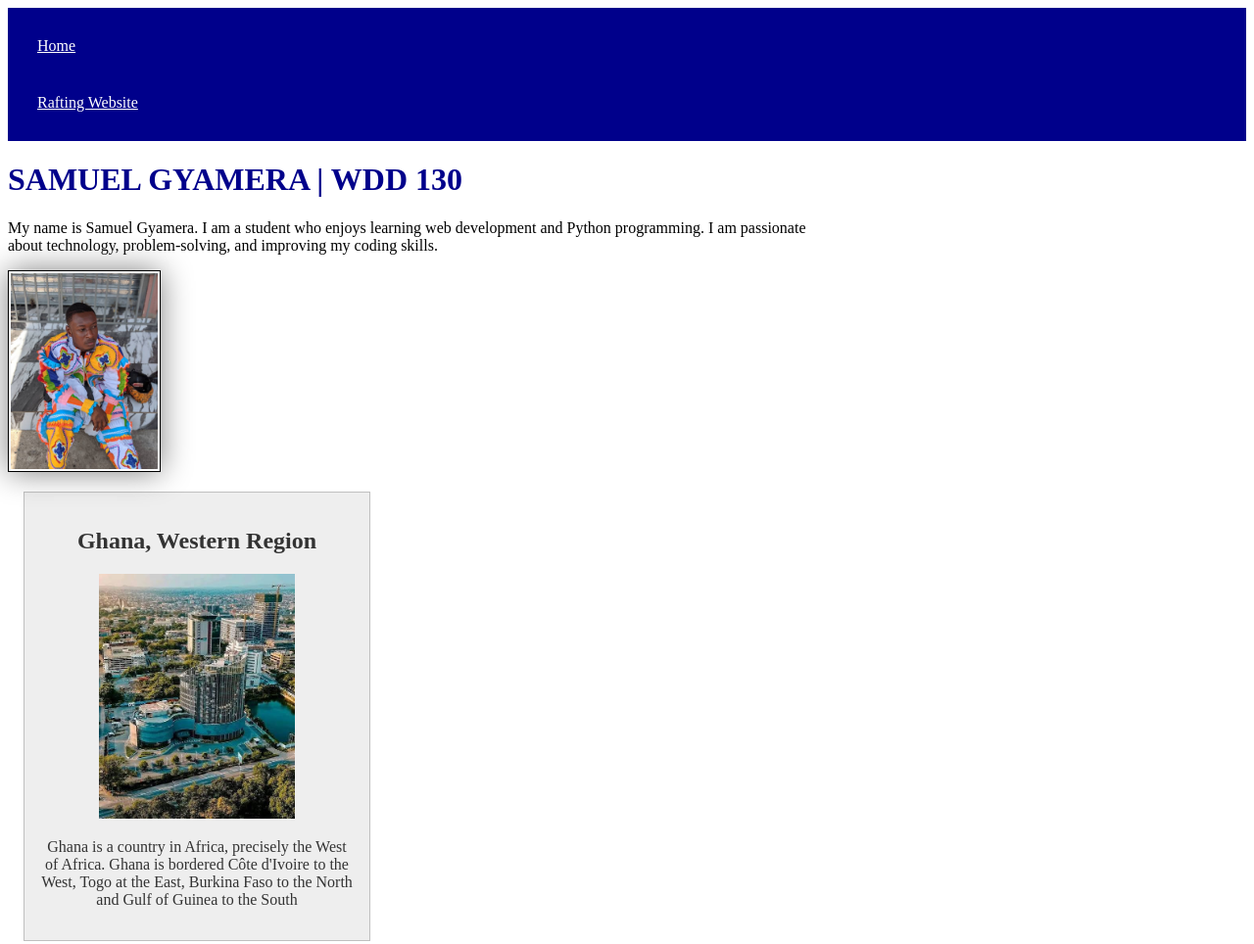
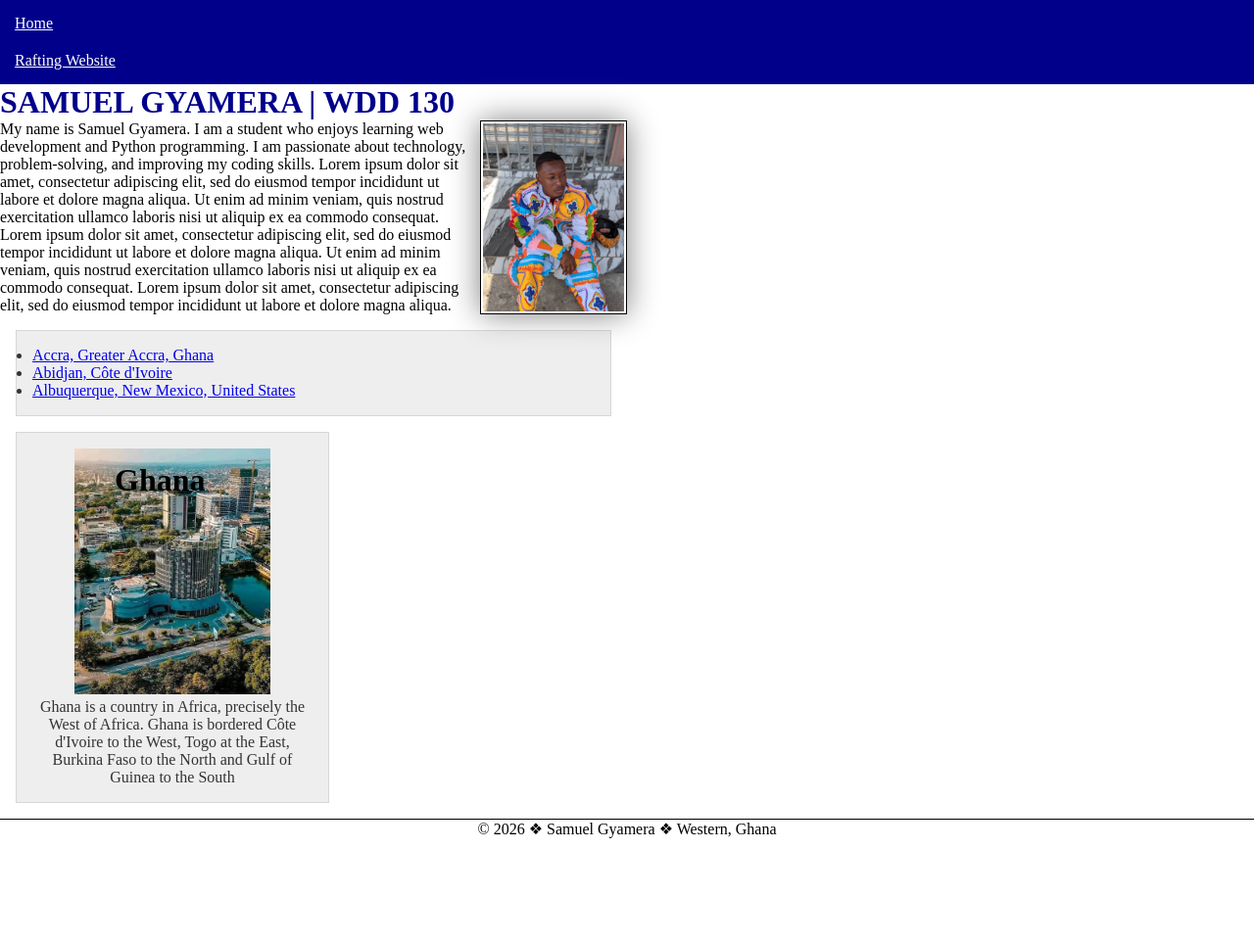
Before and after one commit to Jacks259/wdd130, a plain HTML site: page index.html in a window 1280 px wide. Shown: the top 964 px of the page at 98% size. After the commit the page ends 856 px from the top, so only its background shows below. Drawn offline with Linux system fonts and the light colour scheme.

Commit message:
The page layout was enhanced

```diff
--- a/index.html
+++ b/index.html
@@ -20,21 +20,44 @@
 
     <main>
         <h1>SAMUEL GYAMERA | WDD 130</h1>
+        <img src="images/profile.jpg" alt="Hello, my name is Samuel Gyamera" width="200">
         <p>
         My name is Samuel Gyamera. I am a student
         who enjoys learning web development and Python
         programming. I am passionate about technology,
         problem-solving, and improving my coding skills.
+
+        Lorem ipsum dolor sit amet, consectetur adipiscing elit,
+        sed do eiusmod tempor incididunt ut labore et dolore magna aliqua.
+        Ut enim ad minim veniam, quis nostrud exercitation ullamco laboris
+        nisi ut aliquip ex ea commodo consequat.
+        Lorem ipsum dolor sit amet, consectetur adipiscing elit,
+        sed do eiusmod tempor incididunt ut labore et dolore magna aliqua.
+        Ut enim ad minim veniam, quis nostrud exercitation ullamco laboris
+        nisi ut aliquip ex ea commodo consequat.
+        Lorem ipsum dolor sit amet, consectetur adipiscing elit,
+        sed do eiusmod tempor incididunt ut labore et dolore magna aliqua.
+
         </p>
 
-    <img src="images/profile.jpg" alt="Hello, my name is Samuel Gyamera" width="200">
+    <ul class="box">
+        <li><a href="https://www.churchofjesuschrist.org/temples/details/accra-ghana-temple?lang=eng" target="_blank" rel="noopener">Accra, Greater Accra, Ghana</a></li>
+        <li><a href="https://www.churchofjesuschrist.org/temples/details/abidjan-ivory-coast-temple?lang=eng" target="_blank" rel="noopener">Abidjan, Côte d'Ivoire</a></li>
+        <li><a href="https://www.churchofjesuschrist.org/temples/details/albuquerque-new-mexico-temple?lang=eng" target="_blank" rel="noopener">Albuquerque, New Mexico, United States</a></li>
+    </ul>
+
     </main>
 
-    <aside>
-        <h2>Ghana, Western Region</h2>
+    <aside class="box">
+        <h2>Ghana</h2>
         <img src="images/ghana.jpeg" alt="The city of Accra, Ghana">
-        <p>Ghana is a country in Africa, precisely the West of Africa. Ghana is bordered Côte d'Ivoire to the West, Togo at the East, Burkina Faso to the North and Gulf of Guinea to the South</p>
+        <p>Ghana is a country in Africa, precisely the West of Africa.
+            Ghana is bordered Côte d'Ivoire to the West, Togo at the East,
+            Burkina Faso to the North and Gulf of Guinea to the South
+        </p>
     </aside>
+
+
 
     <footer>
         <p>&copy; 2026 &#10070; Samuel Gyamera &#10070; Western, Ghana</p>
--- a/styles/styles.css
+++ b/styles/styles.css
@@ -3,15 +3,20 @@
     --text-color: #fff;
 }
 
+*{
+    margin: 0;
+    padding: 0;
+    box-sizing: border-box;
+}
 nav{
     background-color: var(--heading-text-color);
-    padding: 10px;
+    padding: 5px;
 }
 
 nav a{
     color: var(--text-color);
     display: block;
-    padding: 20px;
+    padding: 10px;
 }
 
 h1{
@@ -24,7 +29,7 @@ p{
 }
 
 main{
-    max-width: 840px;
+    max-width: 640px;
 }
 
 main img{
@@ -33,25 +38,41 @@ main img{
     border: 1px solid black;
     padding: 2px;
     box-shadow: 0 0 30px gray;
+    float: right;
 }
 
 aside{
-    width: 20rem;
-    margin: 1rem;
-    border: 1px solid rgb(0 0 0 / 0.2);
-    padding: 1rem;
-    background-color: #eee;
-    color: #333;
+    width: 20em;
     text-align: center;
+    position: relative;
+}
+
+aside h2{
+    position: absolute;
+    top: 30px;
+    left: 100px;
+    color: #000;
+    font-size: 2em;
+
 }
 
 aside img{
     width: 200px;
     height: auto;
+
 }
 
 footer{
-    margin-top: 15px;
+    margin-top: 1em;
     border-top: 1px solid #000;
     text-align: center;
 }
+
+/* Class Selectors */
+.box{
+    margin: 1rem;
+    padding: 1rem;
+    border: 1px solid rgb(0 0 0 / 10%);
+    background-color: #eee;
+    color: #333;
+}
```
